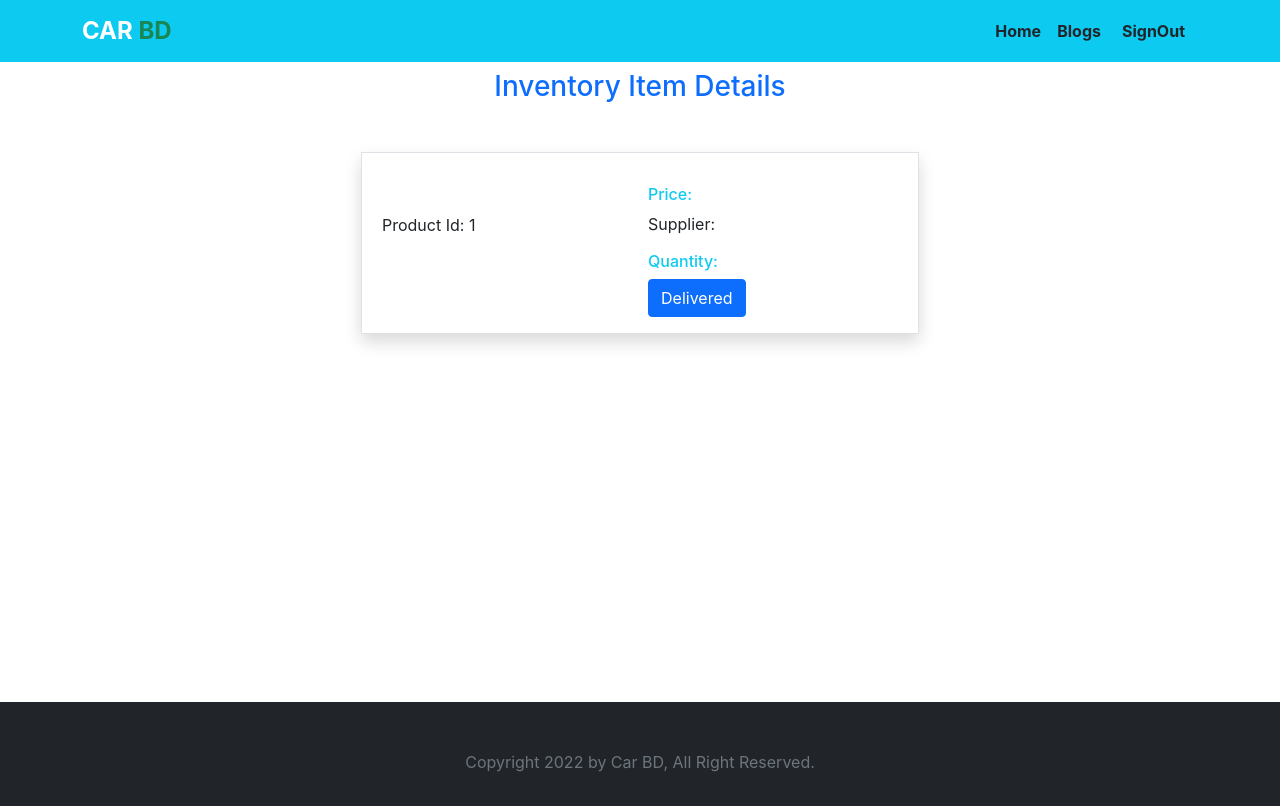
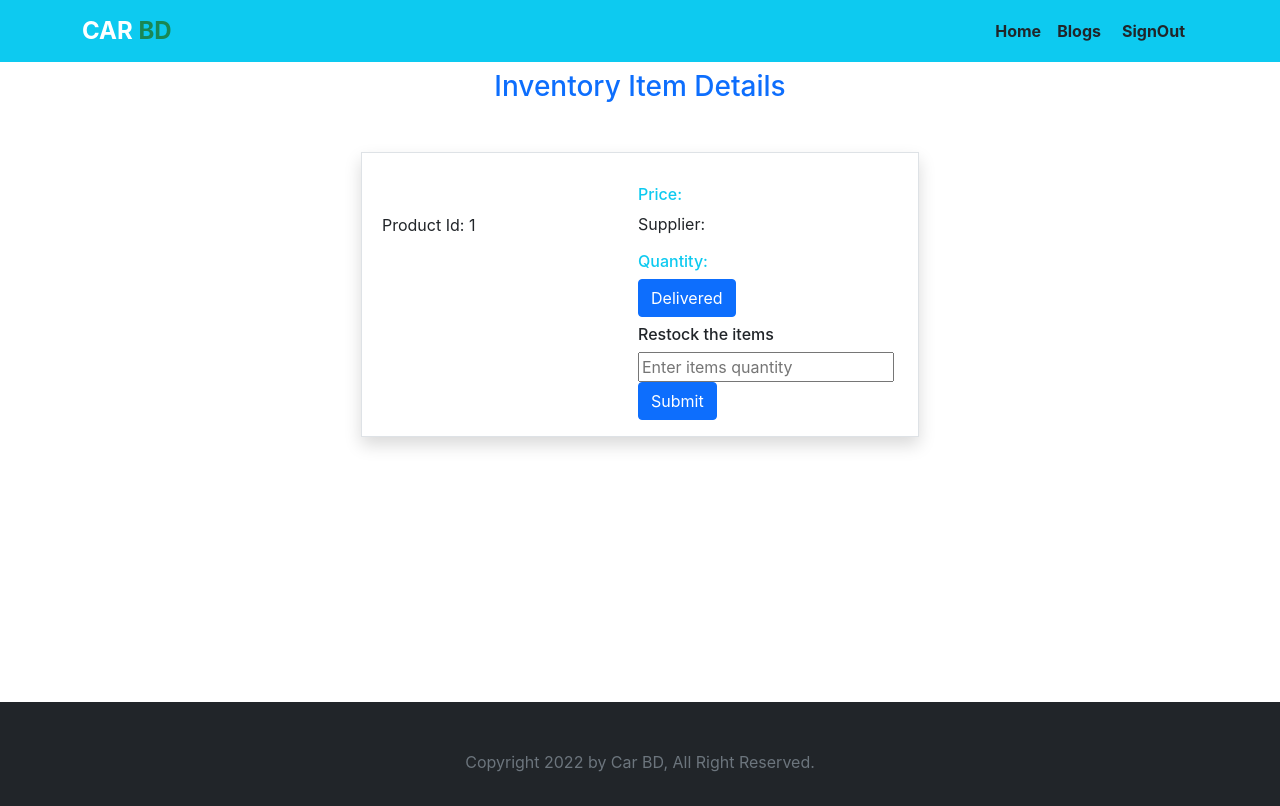
Before and after one commit to Hasanat902/warehouse-management-client-side, a React (Create React App) app: page /inventory/1 in a window 1280 px wide. Built offline with nearby package versions, Linux system fonts and the light colour scheme; no server answers; sample sign-in values are in the browser's storage.

Commit message:
inventory item quantity decrease calculation added

```diff
--- a/src/Pages/Inventory/Inventory.js
+++ b/src/Pages/Inventory/Inventory.js
@@ -12,7 +12,6 @@ const Inventory = () => {
     useEffect( () => {
 
         const url = `http://localhost:5000/product/${itemId}`;
-        console.log(url);
         fetch(url)
             .then(res => res.json())
             .then(data => setItems(data))
@@ -36,6 +35,28 @@ const Inventory = () => {
 
     }
 
+    const handleSubmit = event => {
+        event.preventDefault();
+        const value = parseInt(event.target.number.value);
+        let quantity = items.quantity + value;
+
+        const updateQuantity = {quantity};
+
+        const url = `http://localhost:5000/product/${itemId}`;
+        fetch(url, {
+            method: "PUT",
+            headers: {
+                "content-type": "application/json"
+            },
+            body: JSON.stringify(updateQuantity)
+        })
+        .then(res => res.json())
+        .then(data => {
+            setQuantity(data);
+            event.target.reset();
+        })
+    }
+
     return (
         <div className='container' style={{minHeight: "79vh"}}>
             <h3 className='text-center text-primary mt-2 mb-5'>Inventory Item Details</h3>
@@ -51,6 +72,11 @@ const Inventory = () => {
                     <p>Supplier: {items.supplier}</p>
                     <h6 className='text-info'>Quantity: {items.quantity}</h6>
                     <button onClick={handleDelivered} className='btn btn-primary'>Delivered</button>
+                    <form onSubmit={handleSubmit}>
+                        <h6 className='mt-2'>Restock the items</h6>
+                        <input type="number" name="number" placeholder='Enter items quantity' className='me-2' />
+                        <input className='btn btn-primary' type="submit" value="Submit" />
+                    </form>
                 </div>
             </div>
         </div>
```
